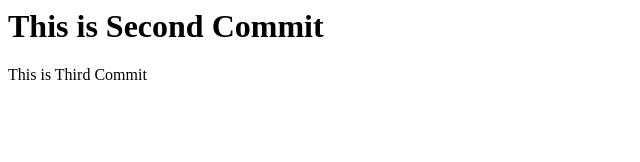
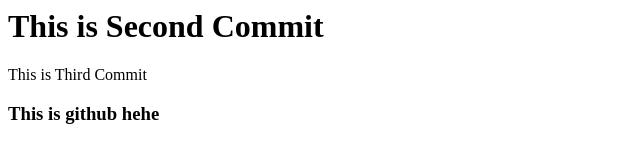
Before and after one commit to Mastermorgan/Git-ONE, a plain HTML site: page index.html in a window 1280 px wide. Shown: the whole page, without its empty margins (0-640 px from the left). Drawn offline with Linux system fonts and the light colour scheme.

Commit message:
I have added a h3 tag

```diff
--- a/index.html
+++ b/index.html
@@ -7,5 +7,7 @@
 <body>
     <h1>This is Second Commit</h1>
     <p>This is Third Commit</p>
+
+    <h3>This is github hehe</h3>
 </body>
 </html>
```
